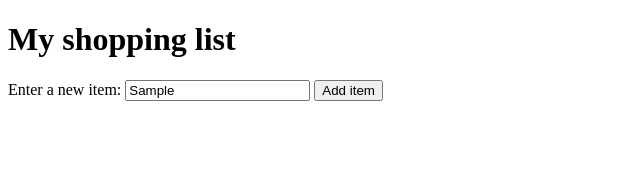
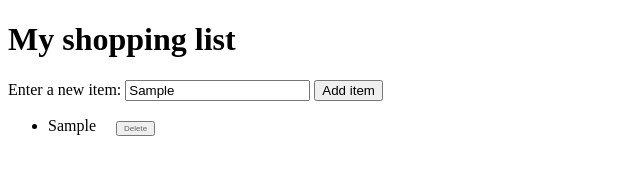
Before and after one commit to Luka9kw/Javascript-The-Odin-Project, a plain HTML site: page foundations/dom-manipulation-and-events/events/assignment/shopping-list/shopping-list-expertise.html in a window 1280 px wide. Both pictures are taken after typing "Sample" into the empty fields and a click on the button "Add item". Shown: the whole page, without its empty margins (0-640 px from the left). Drawn offline with Linux system fonts and the light colour scheme.

Commit message:
refazendo exercicio sozinho, bom progresso

```diff
--- a/foundations/dom-manipulation-and-events/events/assignment/shopping-list/shopping-list-expertise.html
+++ b/foundations/dom-manipulation-and-events/events/assignment/shopping-list/shopping-list-expertise.html
@@ -34,9 +34,28 @@
 
   <script>
     const buttonAdd = document.querySelector("button");
-    const itemInput = document.querySelector("#item")
+    const itemInput = document.querySelector("#item");
+    const list = document.querySelector("ul");
 
     buttonAdd.addEventListener("click", () => {
-        let itemValue = itemInput
+        let itemValue = itemInput.value;
+
+        let listElement = document.createElement("li");
+        let span = document.createElement("span");
+        let deleteBtn = document.createElement("button");
+
+
+        list.appendChild(listElement);
+        listElement.appendChild(span);
+        listElement.appendChild(deleteBtn);
+
+
+        span.textContent = itemValue;
+        deleteBtn.textContent = "Delete";
+
     })
+
+    function deleteBtn() {
+
+    }
   </script>
```
